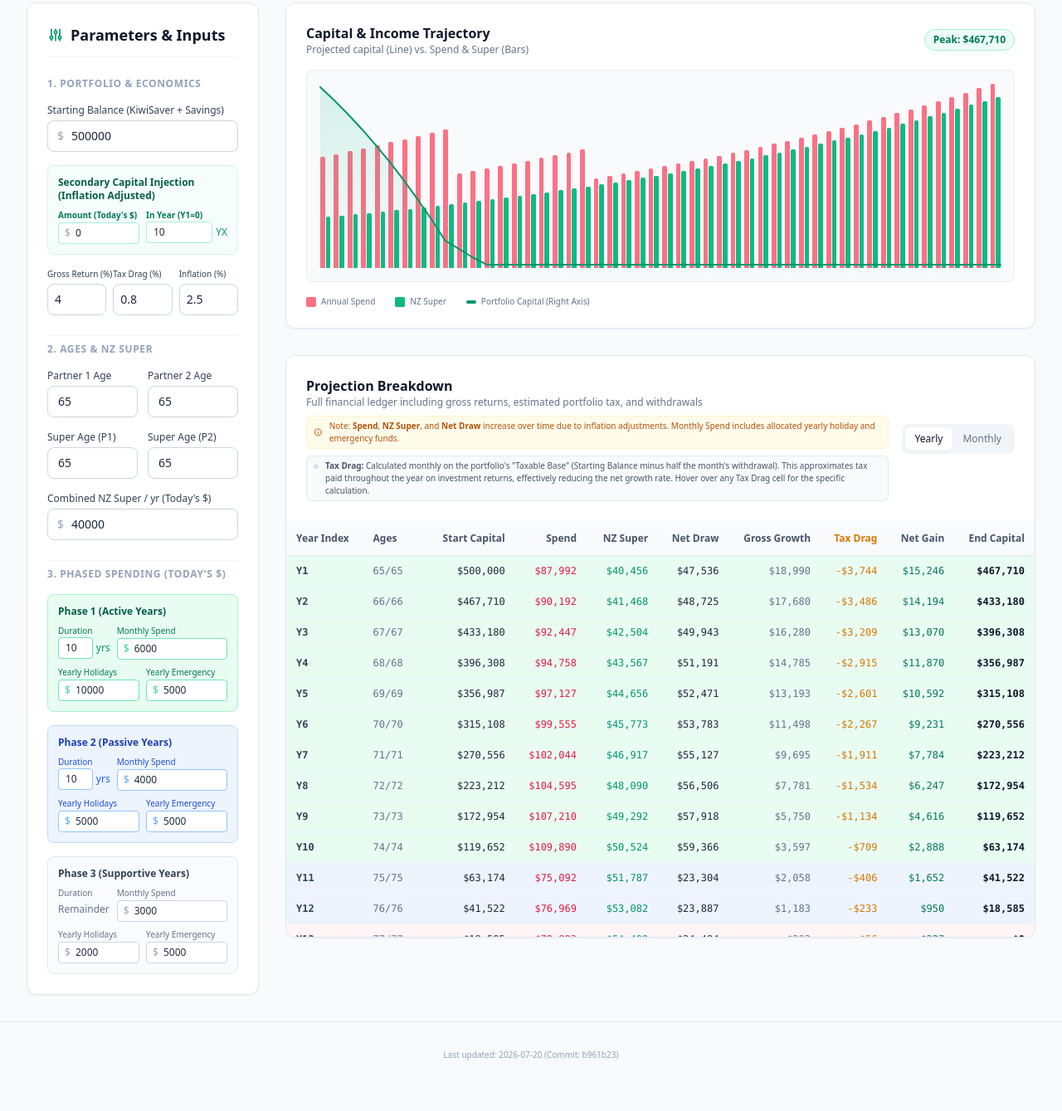
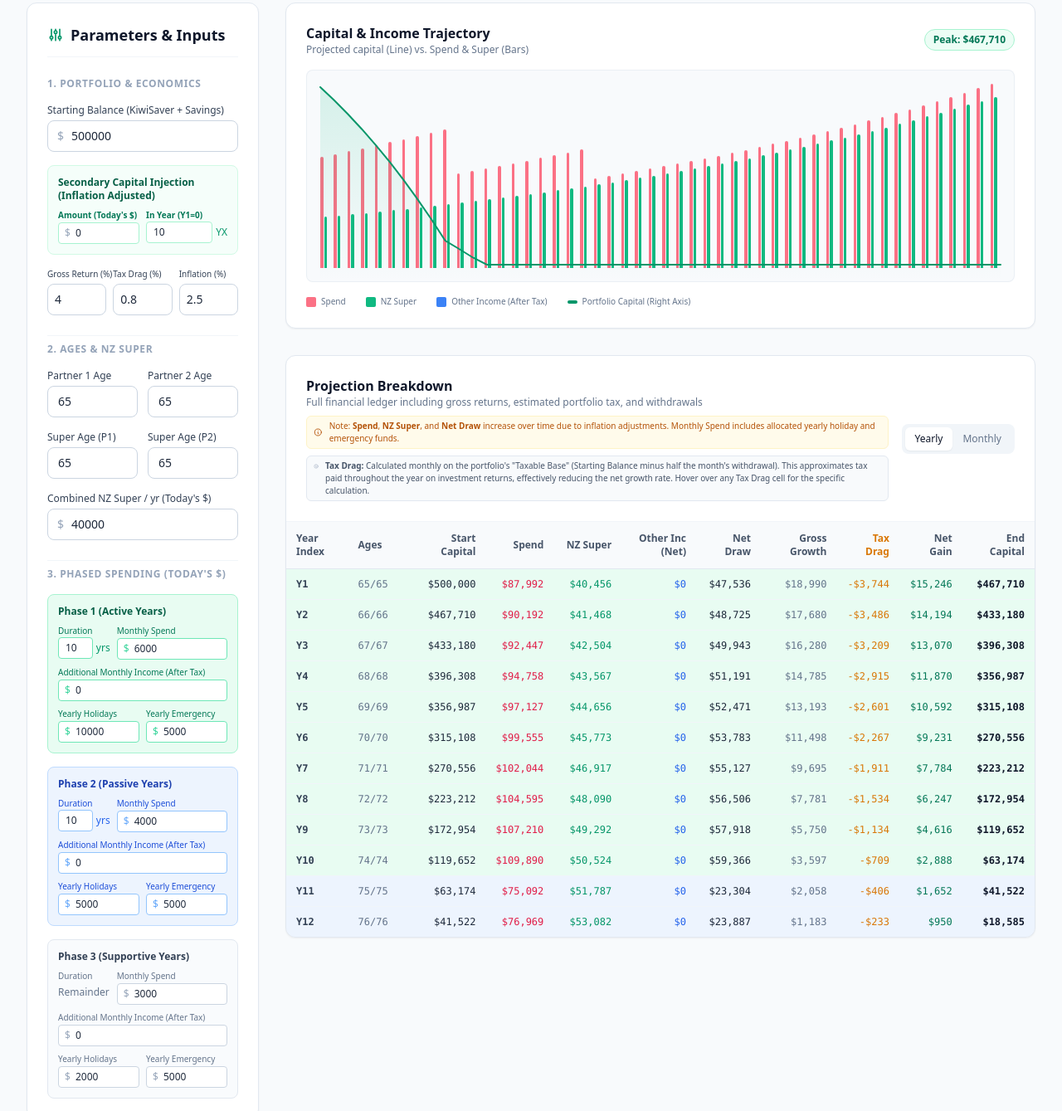
Before and after one commit to sutts/retirement-planning, a website: page index.html in a window 1280 px wide. Shown: the part 256-1595 px from the top of the page at 83% size. Before the commit the page ends 1567 px from the top, so only its background shows below. Drawn offline with nearby package versions, Linux system fonts and the light colour scheme.

Commit message:
Added additional income

```diff
--- a/index.html
+++ b/index.html
@@ -332,6 +332,15 @@
               </div>
             </div>
           </div>
+          <div class="grid grid-cols-1 gap-2 mt-2">
+            <div>
+              <label class="text-[10px] text-emerald-700 block">Additional Monthly Income (After Tax)</label>
+              <div class="relative">
+                <span class="absolute inset-y-0 left-0 pl-2 flex items-center text-emerald-400 text-xs">$</span>
+                <input type="number" id="p1Inc" value="0" class="w-full pl-5 pr-2 py-1 border border-emerald-300 rounded text-xs">
+              </div>
+            </div>
+          </div>
           <div class="grid grid-cols-2 gap-2 mt-2">
             <div>
               <label class="text-[10px] text-emerald-700 block">Yearly Holidays</label>
@@ -368,6 +377,15 @@
               </div>
             </div>
           </div>
+          <div class="grid grid-cols-1 gap-2 mt-2">
+            <div>
+              <label class="text-[10px] text-blue-700 block">Additional Monthly Income (After Tax)</label>
+              <div class="relative">
+                <span class="absolute inset-y-0 left-0 pl-2 flex items-center text-blue-400 text-xs">$</span>
+                <input type="number" id="p2Inc" value="0" class="w-full pl-5 pr-2 py-1 border border-blue-300 rounded text-xs">
+              </div>
+            </div>
+          </div>
           <div class="grid grid-cols-2 gap-2 mt-2">
             <div>
               <label class="text-[10px] text-blue-700 block">Yearly Holidays</label>
@@ -398,6 +416,15 @@
               <div class="relative">
                 <span class="absolute inset-y-0 left-0 pl-2 flex items-center text-slate-400 text-xs">$</span>
                 <input type="number" id="p3Spend" value="4000" class="w-full pl-5 pr-2 py-1 border border-slate-300 rounded text-xs">
+              </div>
+            </div>
+          </div>
+          <div class="grid grid-cols-1 gap-2 mt-2">
+            <div>
+              <label class="text-[10px] text-slate-500 block">Additional Monthly Income (After Tax)</label>
+              <div class="relative">
+                <span class="absolute inset-y-0 left-0 pl-2 flex items-center text-slate-400 text-xs">$</span>
+                <input type="number" id="p3Inc" value="0" class="w-full pl-5 pr-2 py-1 border border-slate-300 rounded text-xs">
               </div>
             </div>
           </div>
@@ -445,11 +472,15 @@
           <div class="mt-4 flex items-center gap-6 text-[10px] font-medium text-slate-500">
              <div class="flex items-center gap-1.5">
                <span class="w-3 h-3 bg-rose-400 rounded-sm"></span>
-               <span>Annual Spend</span>
+               <span>Spend</span>
              </div>
              <div class="flex items-center gap-1.5">
                <span class="w-3 h-3 bg-emerald-500 rounded-sm"></span>
                <span>NZ Super</span>
+             </div>
+             <div class="flex items-center gap-1.5">
+               <span class="w-3 h-3 bg-blue-500 rounded-sm"></span>
+               <span>Other Income (After Tax)</span>
              </div>
              <div class="flex items-center gap-1.5">
                <span class="w-3 h-1 bg-emerald-600 rounded-full"></span>
@@ -517,8 +548,11 @@
     p1Years: 10,
     p2Years: 10,
     p1Spend: 6000,
+    p1Inc: 0,
     p2Spend: 4000,
+    p2Inc: 0,
     p3Spend: 3000,
+    p3Inc: 0,
     p1Holiday: 10000,
     p1Emergency: 5000,
     p2Holiday: 5000,
@@ -537,8 +571,8 @@
   const inputIds = [
     'startBalance', 'returnRate', 'taxRate', 'inflationRate',
     'ageP1', 'ageP2', 'superAgeP1', 'superAgeP2',
-    'annualSuper', 'p1Years', 'p1Spend', 'p2Years',
-    'p2Spend', 'p3Spend',
+    'annualSuper', 'p1Years', 'p1Spend', 'p1Inc', 'p2Years',
+    'p2Spend', 'p2Inc', 'p3Spend', 'p3Inc',
     'p1Holiday', 'p1Emergency', 'p2Holiday', 'p2Emergency', 'p3Holiday', 'p3Emergency',
     'secondaryCapAmount', 'secondaryCapYear'
   ];
@@ -648,7 +682,10 @@
       p2Holiday: getVal('p2Holiday', DEFAULT_PARAMS.p2Holiday),
       p2Emergency: getVal('p2Emergency', DEFAULT_PARAMS.p2Emergency),
       p3Holiday: getVal('p3Holiday', DEFAULT_PARAMS.p3Holiday),
-      p3Emergency: getVal('p3Emergency', DEFAULT_PARAMS.p3Emergency)
+      p3Emergency: getVal('p3Emergency', DEFAULT_PARAMS.p3Emergency),
+      p1Inc: getVal('p1Inc', DEFAULT_PARAMS.p1Inc),
+      p2Inc: getVal('p2Inc', DEFAULT_PARAMS.p2Inc),
+      p3Inc: getVal('p3Inc', DEFAULT_PARAMS.p3Inc)
     };
   }
 
@@ -1144,6 +1181,7 @@
                         <th class="py-3 px-3 text-right">Start Capital</th>
                         <th class="py-3 px-3 text-right">Spend</th>
                         <th class="py-3 px-3 text-right">NZ Super</th>
+                        <th class="py-3 px-3 text-right">Other Inc (Net)</th>
                         <th class="py-3 px-3 text-right">Net Draw</th>
                         <th class="py-3 px-3 text-right">Gross Growth</th>
                         <th class="py-3 px-3 text-right text-amber-600">Tax Drag</th>
@@ -1182,9 +1220,10 @@
 
         const spendDetail = `(${fmt.format(baseMonthly)} base + ${fmt.format(yearlyExtra / 12)} extra) × 12 months × ${inflationMultYearly.toFixed(2)} inflation = ${fmt.format(row.spend)}`;
         const superDetail = `(${fmt.format(p.annualSuper)} base × ${((row.superInc / (p.annualSuper * inflationMultYearly)) * 100).toFixed(0)}% eligibility) × ${inflationMultYearly.toFixed(2)} inflation = ${fmt.format(row.superInc)}`;
+        const addIncDetail = `Additional income (after tax) × ${inflationMultYearly.toFixed(2)} inflation = ${fmt.format(row.addInc)}`;
         const taxDetail = `Estimated portfolio tax (${(p.taxRate * 100).toFixed(1)}% annual drag). Calculated monthly based on remaining capital during the year. Total for year: ${fmt.format(row.taxPaid)}`;
 
-        const netDrawDetail = `${fmt.format(row.spend)} (Spend) - ${fmt.format(row.superInc)} (Super) = ${fmt.format(row.netDraw)}`;
+        const netDrawDetail = `${fmt.format(row.spend)} (Spend) - ${fmt.format(row.superInc)} (Super) - ${fmt.format(row.addInc)} (Other Net) = ${fmt.format(row.netDraw)}`;
         const netGainDetail = `${fmt.format(row.grossGain)} (Gross) - ${fmt.format(row.taxPaid)} (Tax) = ${fmt.format(row.netGain)}`;
         let endCapDetail = `${fmt.format(row.startCap)} (Start) - ${fmt.format(row.netDraw)} (Draw) + ${fmt.format(row.netGain)} (Gain) = ${fmt.format(row.endCap)}`;
         if (row.injection > 0) {
@@ -1197,6 +1236,7 @@
                         <td class="py-2.5 px-3 text-right" title="Balance at the beginning of the year: ${fmt.format(row.startCap)}">${fmt.format(row.startCap)}</td>
                         <td class="py-2.5 px-3 text-right text-rose-600" title="Spend: ${spendDetail}">${fmt.format(row.spend)}</td>
                         <td class="py-2.5 px-3 text-right text-emerald-600" title="NZ Super: ${superDetail}">${fmt.format(row.superInc)}</td>
+                        <td class="py-2.5 px-3 text-right text-blue-600" title="Other Income (After Tax): ${addIncDetail}">${fmt.format(row.addInc)}</td>
                         <td class="py-2.5 px-3 text-right" title="Net Draw = ${netDrawDetail}">${fmt.format(row.netDraw)}</td>
                         <td class="py-2.5 px-3 text-right text-slate-500" title="Investment growth before tax: ${fmt.format(row.grossGain)}">${fmt.format(row.grossGain)}</td>
                         <td class="py-2.5 px-3 text-right text-amber-600" title="Tax Drag: ${taxDetail}">-${fmt.format(row.taxPaid)}</td>
@@ -1213,6 +1253,7 @@
                         <th class="py-3 px-3 text-right">Start Cap</th>
                         <th class="py-3 px-3 text-right">Spend</th>
                         <th class="py-3 px-3 text-right">Super</th>
+                        <th class="py-3 px-3 text-right">Other (Net)</th>
                         <th class="py-3 px-3 text-right">Net Draw</th>
                         <th class="py-3 px-3 text-right">Gross Growth</th>
                         <th class="py-3 px-3 text-right text-amber-600">Tax Drag</th>
@@ -1261,7 +1302,7 @@
         const effectiveMonthlyTaxRate = monthlyGrossRate - monthlyNetRate;
         const taxDetail = `Estimated portfolio tax: (${fmt.format(taxableBase)} taxable base × ${(effectiveMonthlyTaxRate * 100).toFixed(3)}% effective monthly tax drag) = ${fmt.format(row.taxPaid)}`;
 
-        const netDrawDetail = `${fmt.format(row.spend)} (Spend) - ${fmt.format(row.superInc)} (Super) = ${fmt.format(row.netDraw)}`;
+        const netDrawDetail = `${fmt.format(row.spend)} (Spend) - ${fmt.format(row.superInc)} (Super) - ${fmt.format(row.addInc)} (Other Net) = ${fmt.format(row.netDraw)}`;
         const netGainDetail = `${fmt.format(row.grossGain)} (Gross) - ${fmt.format(row.taxPaid)} (Tax) = ${fmt.format(row.netGain)}`;
         let endCapDetail = `${fmt.format(row.startCap)} (Start) - ${fmt.format(row.netDraw)} (Draw) + ${fmt.format(row.netGain)} (Gain) = ${fmt.format(row.endCap)}`;
         if (row.injection > 0) {
@@ -1274,6 +1315,7 @@
                         <td class="py-2 px-3 text-right" title="Balance at the beginning of the month: ${fmt.format(row.startCap)}">${fmt.format(row.startCap)}</td>
                         <td class="py-2 px-3 text-right text-rose-600" title="Spend: ${spendDetail}">${fmt.format(row.spend)}</td>
                         <td class="py-2 px-3 text-right text-emerald-600" title="NZ Super: ${superDetail}">${fmt.format(row.superInc)}</td>
+                        <td class="py-2 px-3 text-right text-blue-600" title="After Tax">${fmt.format(row.addInc)}</td>
                         <td class="py-2 px-3 text-right" title="Net Draw = ${netDrawDetail}">${fmt.format(row.netDraw)}</td>
                         <td class="py-2 px-3 text-right text-slate-500" title="Investment growth for this month before tax: ${fmt.format(row.grossGain)}">${fmt.format(row.grossGain)}</td>
                         <td class="py-2 px-3 text-right text-amber-600" title="Tax Drag: ${taxDetail}">-${fmt.format(row.taxPaid)}</td>
@@ -1346,6 +1388,7 @@
             <span class="font-bold text-slate-300">Y${d.yearIdx + 1} (Age ${d.ageP1}/${d.ageP2})</span>
             <span class="text-rose-300">Spend: ${fmt.format(d.spend)}</span>
             <span class="text-emerald-300">Super: ${fmt.format(d.superInc)}</span>
+            ${d.addInc > 0 ? `<span class="text-blue-300">Other Inc (Net): ${fmt.format(d.addInc)}</span>` : ''}
             ${d.injection > 0 ? `<span class="text-blue-300">Injection: ${fmt.format(d.injection)}</span>` : ''}
             <span class="text-white border-t border-slate-600 mt-1 pt-1 font-semibold">Balance: ${fmt.format(d.endCap + d.injection)}</span>
           `;
@@ -1416,17 +1459,19 @@
     const flowContainer = document.getElementById('flowChartContainer');
     flowContainer.innerHTML = '';
 
-    const maxSpend = Math.max(...yearlyData.map(d => Math.max(d.spend, d.superInc)), 10000);
+    const maxSpend = Math.max(...yearlyData.map(d => Math.max(d.spend, d.superInc + (d.addInc || 0))), 10000);
 
     yearlyData.forEach(d => {
       const spendHeightPct = (d.spend / maxSpend) * 100;
       const superHeightPct = (d.superInc / maxSpend) * 100;
+      const addIncHeightPct = ((d.addInc || 0) / maxSpend) * 100;
 
       const col = document.createElement('div');
       col.className = 'flex-1 h-full flex items-end justify-center gap-[1px] group z-20 pointer-events-none select-none';
       col.innerHTML = `
-                    <div class="w-1/2 bg-rose-400 rounded-t-sm transition-all pointer-events-none" style="height: ${spendHeightPct}%;"></div>
-                    <div class="w-1/2 bg-emerald-500 rounded-t-sm transition-all pointer-events-none" style="height: ${superHeightPct}%;"></div>
+                    <div class="w-1/3 bg-rose-400 rounded-t-sm transition-all pointer-events-none" style="height: ${spendHeightPct}%;"></div>
+                    <div class="w-1/3 bg-emerald-500 rounded-t-sm transition-all pointer-events-none" style="height: ${superHeightPct}%;"></div>
+                    <div class="w-1/3 bg-blue-500 rounded-t-sm transition-all pointer-events-none" style="height: ${addIncHeightPct}%;"></div>
                 `;
       flowContainer.appendChild(col);
     });
@@ -1439,21 +1484,21 @@
     let headers, rows;
 
     if (currentViewMode === 'yearly') {
-      headers = ['Year Index', 'Partner 1 Age', 'Partner 2 Age', 'Starting Balance', 'Annual Spending', 'NZ Super Income', 'Net Draw', 'Gross Investment Growth', 'Tax Drag', 'Net Gain', 'Capital Injection', 'Ending Balance'];
+      headers = ['Year Index', 'Partner 1 Age', 'Partner 2 Age', 'Starting Balance', 'Annual Spending', 'NZ Super Income', 'Other Income (After Tax)', 'Net Draw', 'Gross Investment Growth', 'Tax Drag', 'Net Gain', 'Capital Injection', 'Ending Balance'];
       rows = dataToExport.map(d => [
         `Y${d.yearIdx + 1}`, d.ageP1, d.ageP2,
-        d.startCap.toFixed(2), d.spend.toFixed(2), d.superInc.toFixed(2),
+        d.startCap.toFixed(2), d.spend.toFixed(2), d.superInc.toFixed(2), d.addInc.toFixed(2),
         d.netDraw.toFixed(2), d.grossGain.toFixed(2), d.taxPaid.toFixed(2), d.netGain.toFixed(2),
         d.injection.toFixed(2), (d.endCap + d.injection).toFixed(2)
       ]);
     } else {
-      headers = ['Month Index', 'Partner 1 Age', 'Partner 2 Age', 'Starting Balance', 'Monthly Spend', 'NZ Super Income', 'Net Draw', 'Gross Investment Growth', 'Tax Drag', 'Net Gain', 'Capital Injection', 'Ending Balance'];
+      headers = ['Month Index', 'Partner 1 Age', 'Partner 2 Age', 'Starting Balance', 'Monthly Spend', 'NZ Super Income', 'Other Income (After Tax)', 'Net Draw', 'Gross Investment Growth', 'Tax Drag', 'Net Gain', 'Capital Injection', 'Ending Balance'];
       rows = dataToExport.map(d => {
         const yearIdx = Math.floor((d.monthIdx - 1) / 12) + 1;
         const monthInYearIdx = ((d.monthIdx - 1) % 12) + 1;
         return [
           `Y${yearIdx} M${monthInYearIdx}`, d.ageP1, d.ageP2,
-          d.startCap.toFixed(2), d.spend.toFixed(2), d.superInc.toFixed(2),
+          d.startCap.toFixed(2), d.spend.toFixed(2), d.superInc.toFixed(2), d.addInc.toFixed(2),
           d.netDraw.toFixed(2), d.grossGain.toFixed(2), d.taxPaid.toFixed(2), d.netGain.toFixed(2),
           d.injection.toFixed(2), (d.endCap + d.injection).toFixed(2)
         ];
```
Also changed, not shown: tests/calculator.test.mjs (+18 -0 lines), lib/calculator.mjs.
